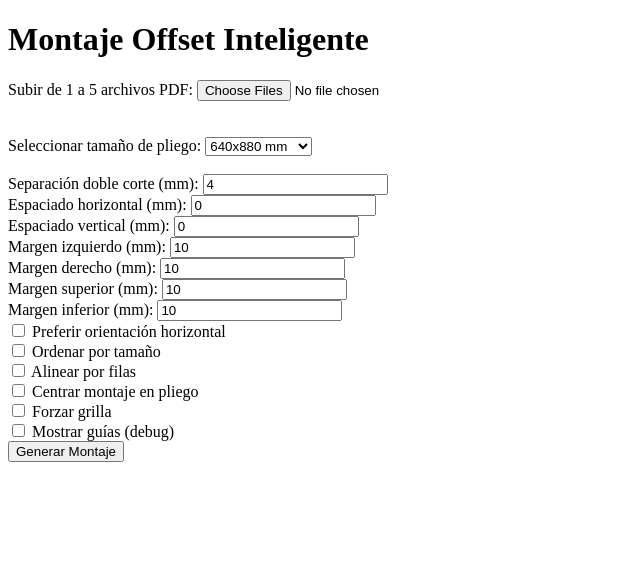
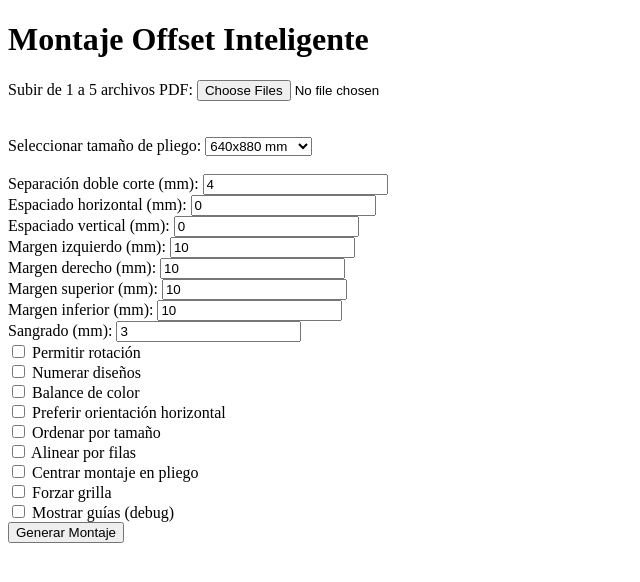
Before and after one commit to Anibalmartineez/revista-montaje-ai, a Flask app: page /montaje_offset_inteligente in a window 1280 px wide. Shown: the top 582 px of the page, without its empty margins (0-640 px from the left). Run offline with Flask 3, Linux system fonts and the light colour scheme.

Commit message:
Add new offset intelligent mounting parameters

```diff
--- a/montaje_offset_inteligente.py
+++ b/montaje_offset_inteligente.py
@@ -388,6 +388,9 @@ def montar_pliego_offset_inteligente(
     margen_sup: float = 10,
     margen_inf: float = 10,
     preferir_horizontal: bool = False,
+    permitir_rotacion: bool = False,
+    numerar_disenos: bool = False,
+    balance_color: bool = False,
     doble_corte: bool | None = None,
     output_path: str = "output/pliego_offset_inteligente.pdf",
     preview_path: str | None = None,
--- a/routes.py
+++ b/routes.py
@@ -217,6 +217,7 @@ def montaje_offset_inteligente_view():
         repeticiones = int(request.form.get(f"repeticiones_{i}", 1))
         diseños.append((path, repeticiones))
     separacion = float(request.form.get("separacion", 4))
+    sangrado = float(request.form.get("sangrado", 3))
     ordenar_tamano = request.form.get("ordenar_tamano") == "on"
     alinear_filas = request.form.get("alinear_filas") == "on"
     centrar_montaje = request.form.get("centrar_montaje") == "on"
@@ -229,6 +230,9 @@ def montaje_offset_inteligente_view():
     margen_sup = float(request.form.get("margen_sup", 10))
     margen_inf = float(request.form.get("margen_inf", 10))
     preferir_horizontal = bool(request.form.get("preferir_horizontal"))
+    permitir_rotacion = request.form.get("permitir_rotacion") == "on"
+    numerar_disenos = request.form.get("numerar_disenos") == "on"
+    balance_color = request.form.get("balance_color") == "on"
 
     output_path = os.path.join("output", "pliego_offset_inteligente.pdf")
     montar_pliego_offset_inteligente(
@@ -236,6 +240,7 @@ def montaje_offset_inteligente_view():
         ancho_pliego,
         alto_pliego,
         separacion=separacion,
+        sangrado=sangrado,
         ordenar_tamano=ordenar_tamano,
         alinear_filas=alinear_filas,
         centrar=centrar_montaje,
@@ -248,6 +253,9 @@ def montaje_offset_inteligente_view():
         margen_sup=margen_sup,
         margen_inf=margen_inf,
         preferir_horizontal=preferir_horizontal,
+        permitir_rotacion=permitir_rotacion,
+        numerar_disenos=numerar_disenos,
+        balance_color=balance_color,
         output_path=output_path,
     )
     return send_file(output_path, as_attachment=True)
--- a/templates/montaje_offset_inteligente.html
+++ b/templates/montaje_offset_inteligente.html
@@ -63,6 +63,12 @@
     <label>Margen inferior (mm):</label>
     <input type="number" name="margen_inf" value="10" step="0.01">
     <br>
+    <label>Sangrado (mm):</label>
+    <input type="number" name="sangrado" value="3" step="0.01">
+    <br>
+    <label><input type="checkbox" name="permitir_rotacion"> Permitir rotación</label><br>
+    <label><input type="checkbox" name="numerar_disenos"> Numerar diseños</label><br>
+    <label><input type="checkbox" name="balance_color"> Balance de color</label><br>
     <label><input type="checkbox" name="preferir_horizontal"> Preferir orientación horizontal</label><br>
     <label><input type="checkbox" name="ordenar_tamano"> Ordenar por tamaño</label><br>
     <label><input type="checkbox" name="alinear_filas"> Alinear por filas</label><br>
```
